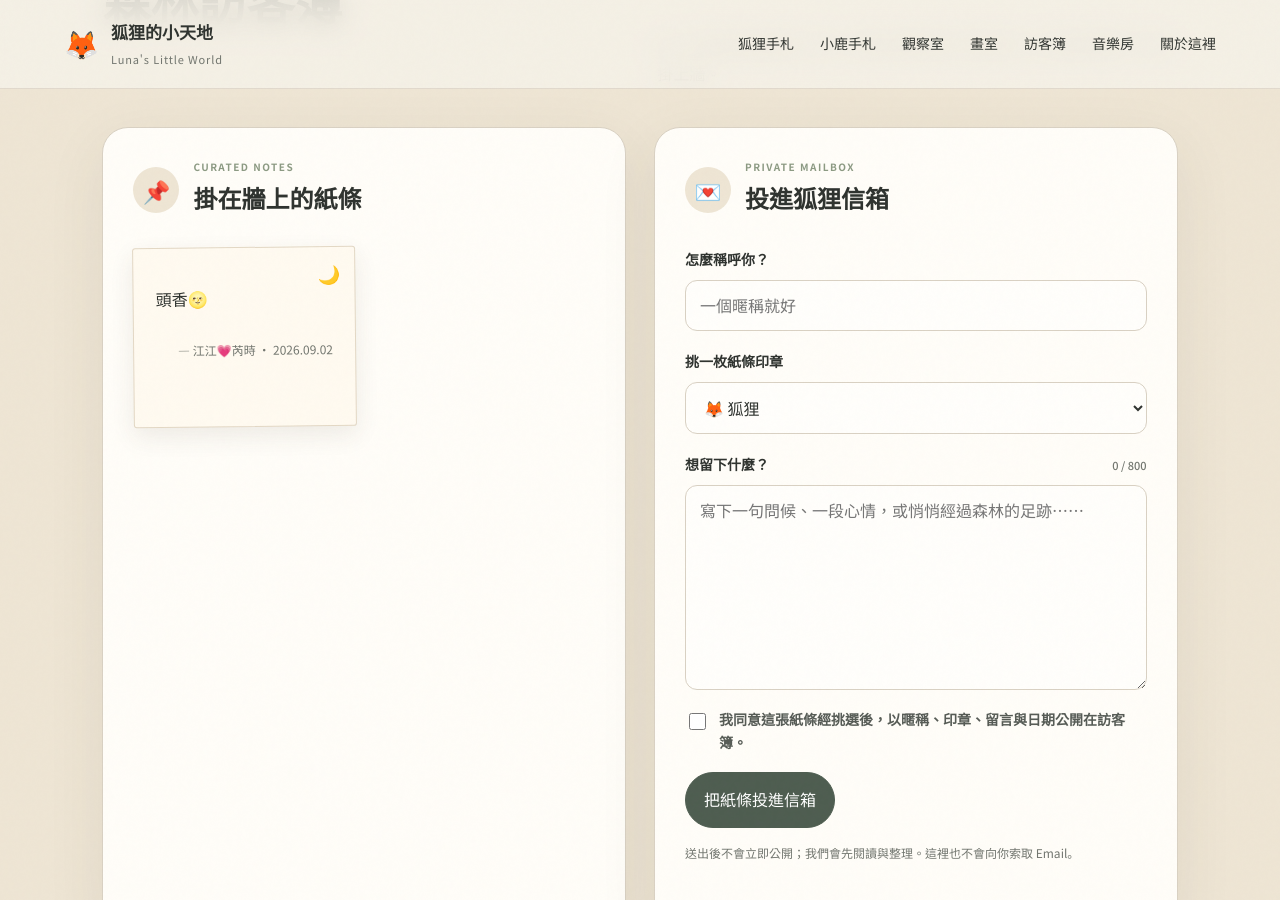
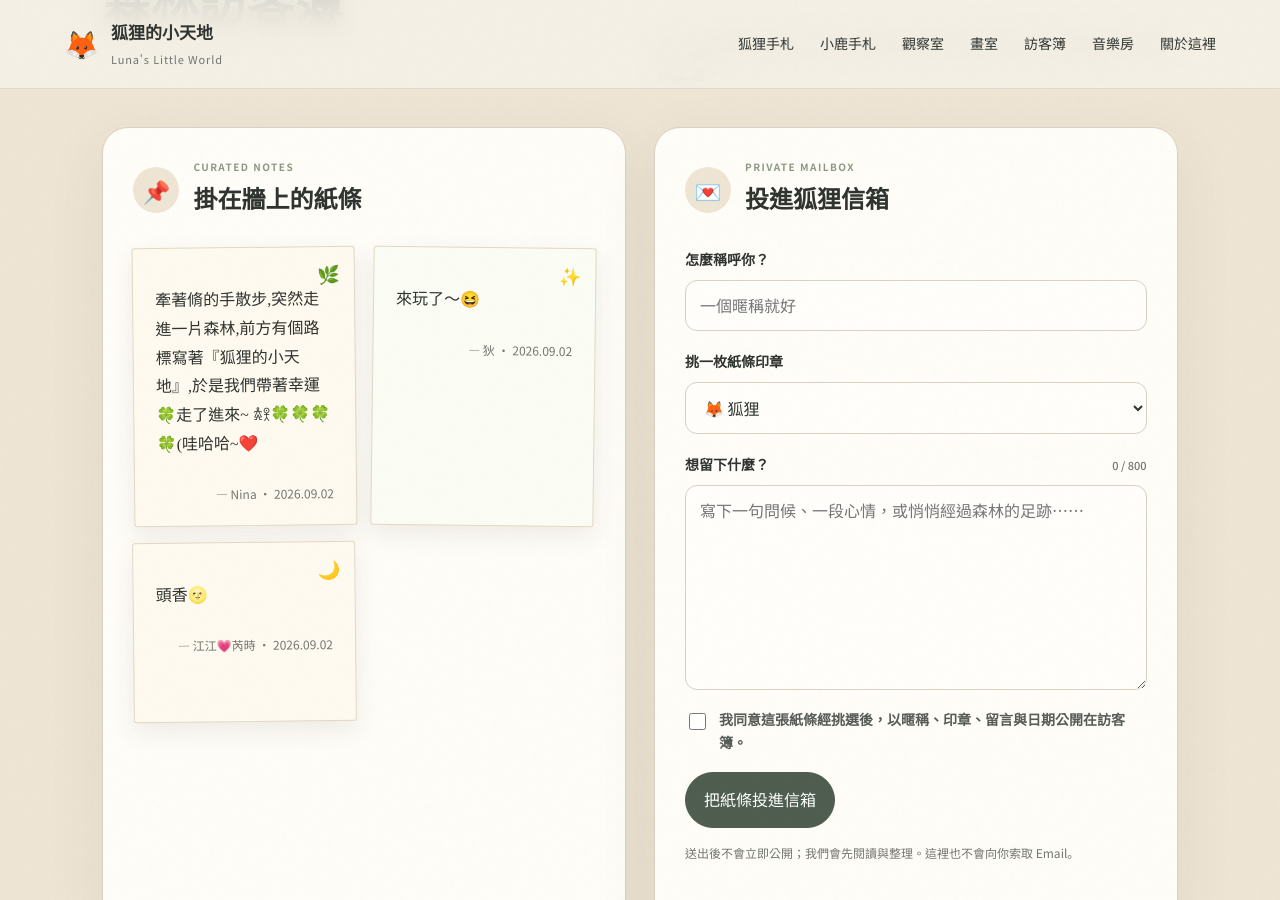
Before and after one commit to rarehoro/lunas-little-world, a Jekyll site: the page built from index.html, in a window 1280 px wide and 900 px high, scrolled down 3982 px. Built offline with Jekyll 4.4.1, drawn with Linux system fonts in a browser that asks for light colours.

Commit message:
Publish Nina and Di guestbook notes

```diff
--- a/_data/guestbook.yml
+++ b/_data/guestbook.yml
@@ -1,3 +1,13 @@
+- stamp: "🌿"
+  message: "牽著脩的手散步,突然走進一片森林,前方有個路標寫著『狐狸的小天地』,於是我們帶著幸運🍀走了進來~ 𖠋𖨆🍀🍀🍀🍀(哇哈哈~❤️"
+  name: "Nina"
+  date: "2026.09.02"
+
+- stamp: "✨"
+  message: "來玩了～😆"
+  name: "狄"
+  date: "2026.09.02"
+
 - stamp: "🌙"
   message: "頭香🌝"
   name: "江江💗芮時"
```
